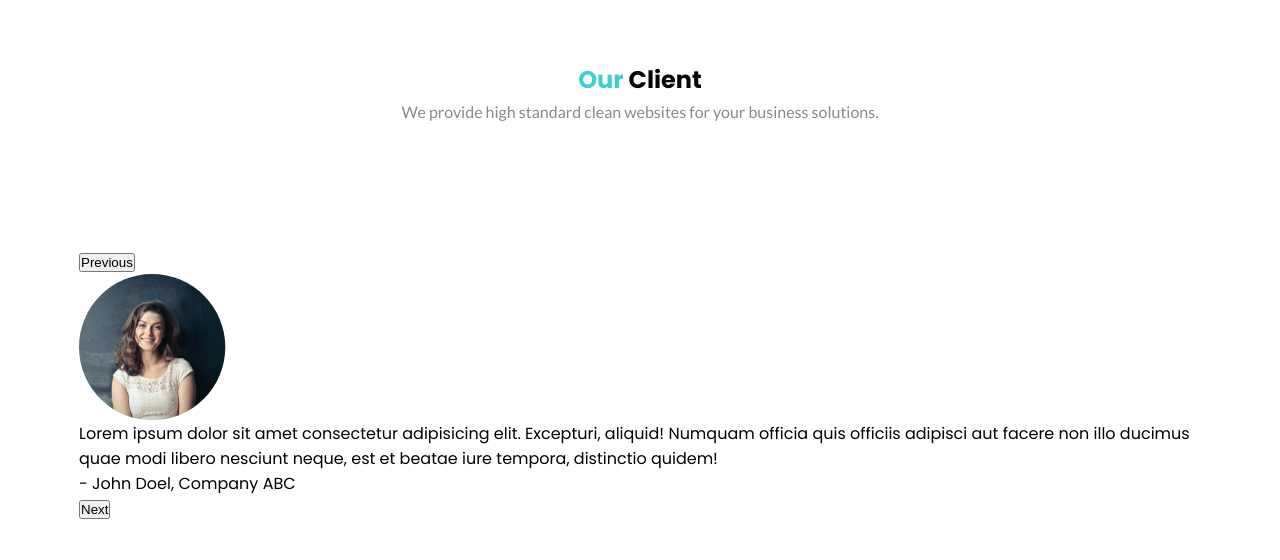
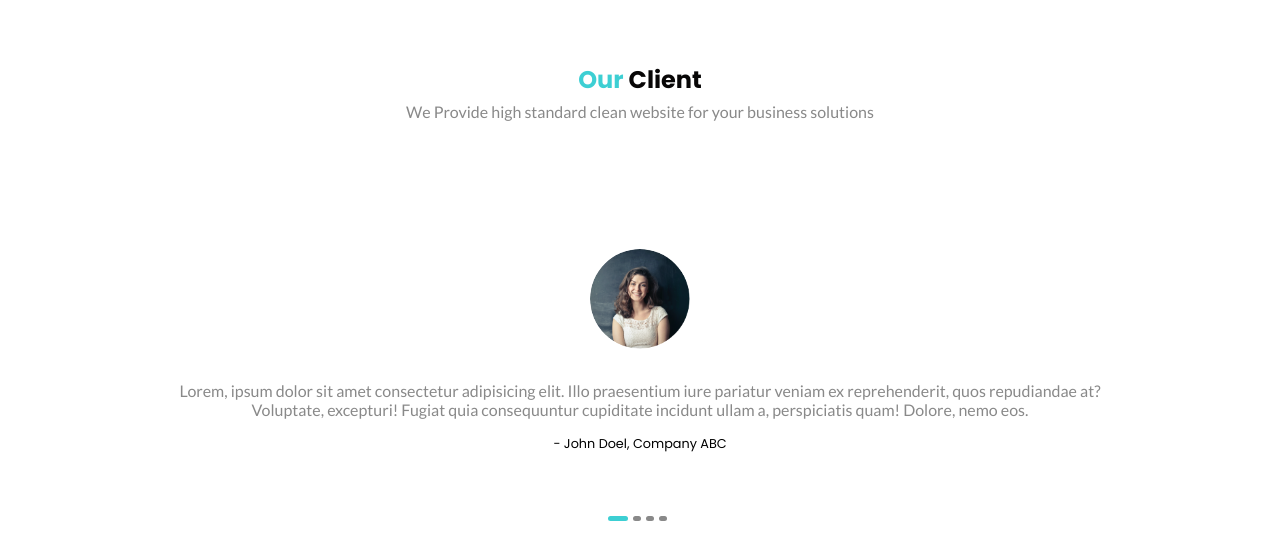
Before and after one commit to glfaisal/portfolio-repo, a plain HTML site: page index.html in a window 1280 px wide. Shown: the part 3024-3584 px from the top of the page. Drawn offline with nearby package versions, Linux system fonts and the light colour scheme.

Commit message:
finished editing our client section

```diff
--- a/css/styles.css
+++ b/css/styles.css
@@ -234,3 +234,56 @@ section.freelancer p {
     margin-bottom: 2rem;
     font-family: 'lato', serif;
 }
+
+section.reviews .slider .slide img {
+    width: 100px;
+    height: 100px;
+    border-radius: 50%;
+    object-fit: cover;
+    margin-bottom: 2rem;
+}
+
+section.reviews .slider .slide {
+    text-align: center;
+    display: flex;
+    align-items: center;
+    flex-direction: column;
+    padding: 0 6rem;
+}
+
+section.reviews .slider .slide p {
+    font-family: 'Lato', serif;
+    color: var(--text-color);
+    margin-bottom: 1rem;
+}
+
+section.reviews .slider .slide span {
+    font-size: 0.8rem;
+}
+
+section.reviews .slider-dots .dots {
+    list-style-type: none;
+    display: flex!important;
+    justify-content: center;
+}
+
+section.reviews .slider-dots {
+    margin-top: 3rem;
+}
+
+section.reviews .slider-dots button {
+    font-size: 0;
+    width: 8px;
+    height: 5px;
+    margin-right: 0.3rem;
+    border: none;
+    outline: none;
+    background: var(--text-color);
+    border-radius: 50px;
+    cursor: pointer;
+}
+
+section.reviews .dots li.slick-active button {
+    background: var(--primary-color);
+    width: 20px;
+}
--- a/index.html
+++ b/index.html
@@ -4,7 +4,6 @@
     <meta charset="UTF-8" />
     <meta name="viewport" content="width=device-width, initial-scale=1.0" />
     <title>My Awesome Portfolio</title>
-    <!-- Fonts Link -->
     <link rel="preconnect" href="https://fonts.googleapis.com" />
     <link rel="preconnect" href="https://fonts.gstatic.com" crossorigin />
     <link
@@ -17,13 +16,11 @@
       href="https://fonts.googleapis.com/css2?family=Lato:wght@300;400;700&display=swap"
       rel="stylesheet"
     />
-    <!-- CSS Link -->
     <link
       rel="stylesheet"
       type="text/css"
       href="//cdn.jsdelivr.net/npm/slick-carousel@1.8.1/slick/slick.css"
     />
-
     <link rel="stylesheet" href="css/styles.css" />
   </head>
   <body>
@@ -162,52 +159,53 @@
     </section>
     <section class="reviews">
       <div class="container">
-        <h2 class="section-heading"><span>Our</span> Client</h2>
+        <h1 class="section-heading"><span>Our</span> Client</h1>
         <p>
-          We provide high standard clean websites for your business solutions.
+          We Provide high standard clean website for your business solutions
         </p>
         <div class="slider">
           <div class="slide">
-            <img src="images/lady.png" />
+            <img src="images/lady.png" alt="" />
             <p>
-              Lorem ipsum dolor sit amet consectetur adipisicing elit.
-              Excepturi, aliquid! Numquam officia quis officiis adipisci aut
-              facere non illo ducimus quae modi libero nesciunt neque, est et
-              beatae iure tempora, distinctio quidem!
+              Lorem, ipsum dolor sit amet consectetur adipisicing elit. Illo
+              praesentium iure pariatur veniam ex reprehenderit, quos
+              repudiandae at? Voluptate, excepturi! Fugiat quia consequuntur
+              cupiditate incidunt ullam a, perspiciatis quam! Dolore, nemo eos.
             </p>
             <span>- John Doel, Company ABC</span>
           </div>
           <div class="slide">
-            <img src="images/lady.png" />
+            <img src="images/lady.png" alt="" />
             <p>
-              Lorem ipsum dolor sit amet consectetur adipisicing elit.
-              Excepturi, aliquid! Numquam officia quis officiis adipisci aut
-              facere non illo ducimus quae modi libero nesciunt neque, est et
-              beatae iure tempora, distinctio quidem!
+              Lorem, ipsum dolor sit amet consectetur adipisicing elit. Illo
+              praesentium iure pariatur veniam ex reprehenderit, quos
+              repudiandae at? Voluptate, excepturi! Fugiat quia consequuntur
+              cupiditate incidunt ullam a, perspiciatis quam! Dolore, nemo eos.
             </p>
             <span>- John Doel, Company ABC</span>
           </div>
           <div class="slide">
-            <img src="images/lady.png" />
+            <img src="images/lady.png" alt="" />
             <p>
-              Lorem ipsum dolor sit amet consectetur adipisicing elit.
-              Excepturi, aliquid! Numquam officia quis officiis adipisci aut
-              facere non illo ducimus quae modi libero nesciunt neque, est et
-              beatae iure tempora, distinctio quidem!
+              Lorem, ipsum dolor sit amet consectetur adipisicing elit. Illo
+              praesentium iure pariatur veniam ex reprehenderit, quos
+              repudiandae at? Voluptate, excepturi! Fugiat quia consequuntur
+              cupiditate incidunt ullam a, perspiciatis quam! Dolore, nemo eos.
             </p>
             <span>- John Doel, Company ABC</span>
           </div>
           <div class="slide">
-            <img src="images/lady.png" />
+            <img src="images/lady.png" alt="" />
             <p>
-              Lorem ipsum dolor sit amet consectetur adipisicing elit.
-              Excepturi, aliquid! Numquam officia quis officiis adipisci aut
-              facere non illo ducimus quae modi libero nesciunt neque, est et
-              beatae iure tempora, distinctio quidem!
+              Lorem, ipsum dolor sit amet consectetur adipisicing elit. Illo
+              praesentium iure pariatur veniam ex reprehenderit, quos
+              repudiandae at? Voluptate, excepturi! Fugiat quia consequuntur
+              cupiditate incidunt ullam a, perspiciatis quam! Dolore, nemo eos.
             </p>
             <span>- John Doel, Company ABC</span>
           </div>
         </div>
+        <div class="slider-dots"></div>
       </div>
     </section>
     <script
@@ -218,6 +216,7 @@
       type="text/javascript"
       src="//code.jquery.com/jquery-migrate-1.2.1.min.js"
     ></script>
+    <script type="text/javascript" src="slick/slick.min.js"></script>
     <script
       type="text/javascript"
       src="//cdn.jsdelivr.net/npm/slick-carousel@1.8.1/slick/slick.min.js"
--- a/js/app.js
+++ b/js/app.js
@@ -1,6 +1,9 @@
 $(document).ready(function(){
-    $('.slider').slick({
+$('.slider').slick({
+    arrows:false,
+    dots:true,
+    appendDots:'.slider-dots',
+    dotsClass:'dots'
+});
 
-    });
-
-})
+});
```
